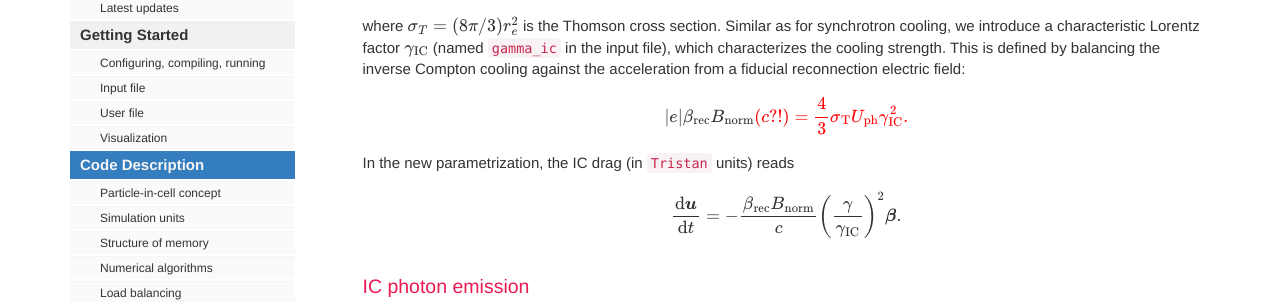
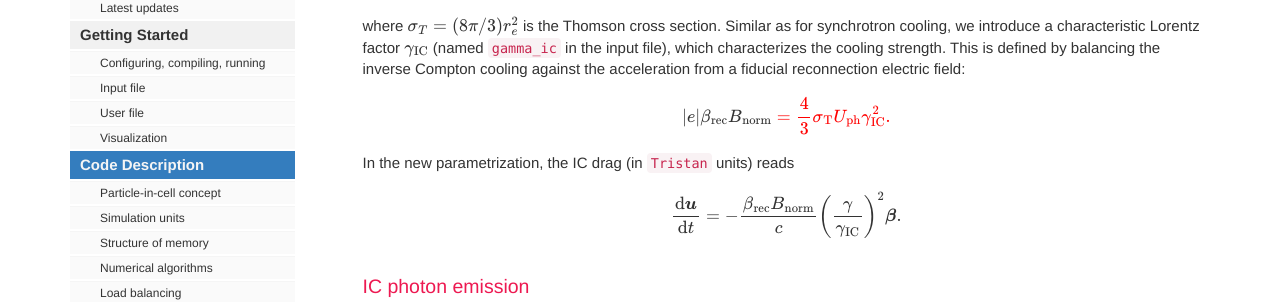
Before and after one commit to ntoles/tristan-wiki, a Jekyll site: the page built from pages/tristanv2/pic/tristanv2-radiation.md, in a window 1280 px wide and 900 px high, scrolled down 3133 px. Shown: the part 163-465 px from the top of the window. Built offline with Jekyll 4.4.1, drawn with Linux system fonts in a browser that asks for light colours; comment, search, counter and statistics services are not loaded; some of the changed text lies outside the part shown.

Commit message:
fix c factor in ic

```diff
--- a/pages/tristanv2/pic/tristanv2-radiation.md
+++ b/pages/tristanv2/pic/tristanv2-radiation.md
@@ -154,7 +154,7 @@ $$</div>
 where $\sigma_T = (8\pi/3) r_e^2$ is the Thomson cross section. Similar as for synchrotron cooling, we introduce a characteristic Lorentz factor $\gamma_{\rm IC}$ (named `gamma_ic` in the input file), which characterizes the cooling
 strength. This is defined by balancing the inverse Compton cooling against the acceleration from a fiducial reconnection electric field:
 <div>$$
-|e|\beta_{\rm rec}B_{\rm norm}\color{red}{(c?!)} = \frac{4}{3}\sigma_{\rm T}U_{\rm ph}\gamma_{\rm IC}^2.
+|e|\beta_{\rm rec}B_{\rm norm}\color{red} = \frac{4}{3}\sigma_{\rm T}U_{\rm ph}\gamma_{\rm IC}^2.
 $$</div>
 In the new parametrization, the IC drag (in `Tristan` units) reads
 <div>$$
```
Also changed, not shown: other parts of pages/tristanv2/pic/tristanv2-radiation.md (+1 -1 lines).
